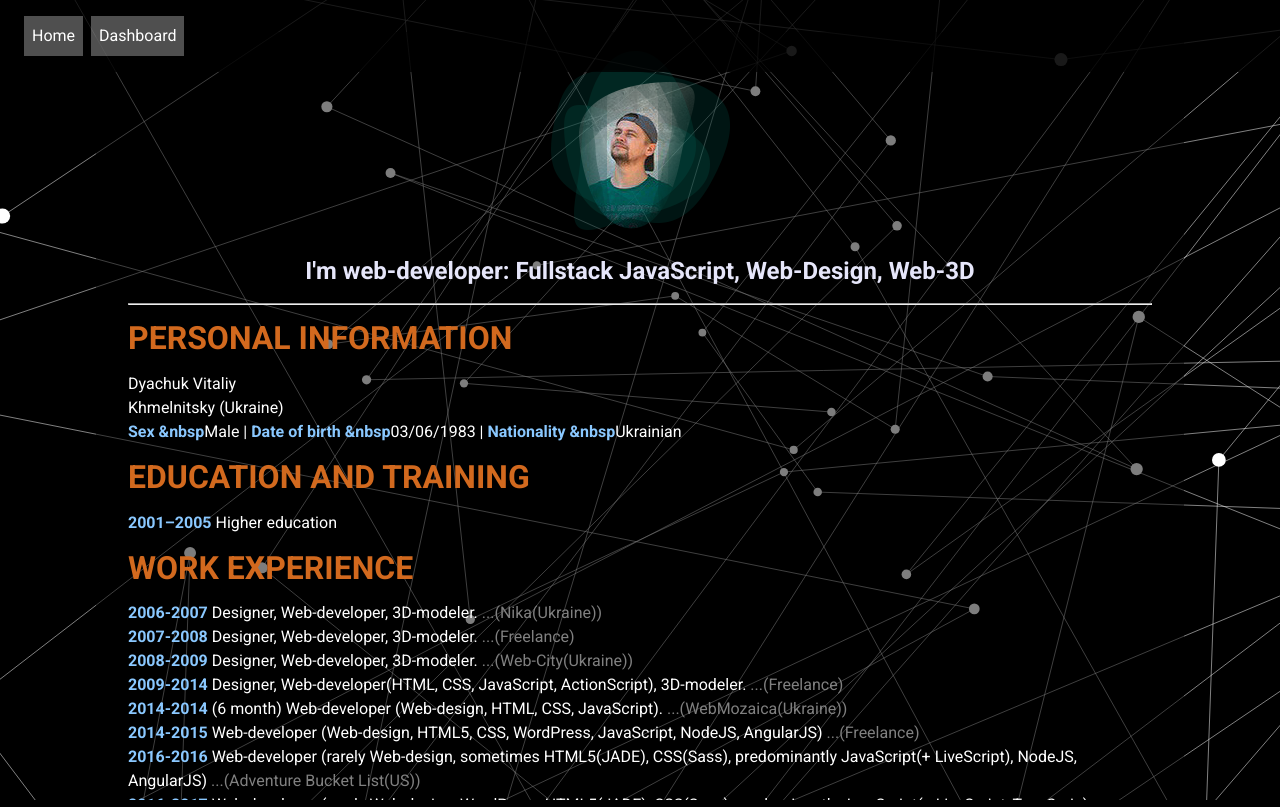
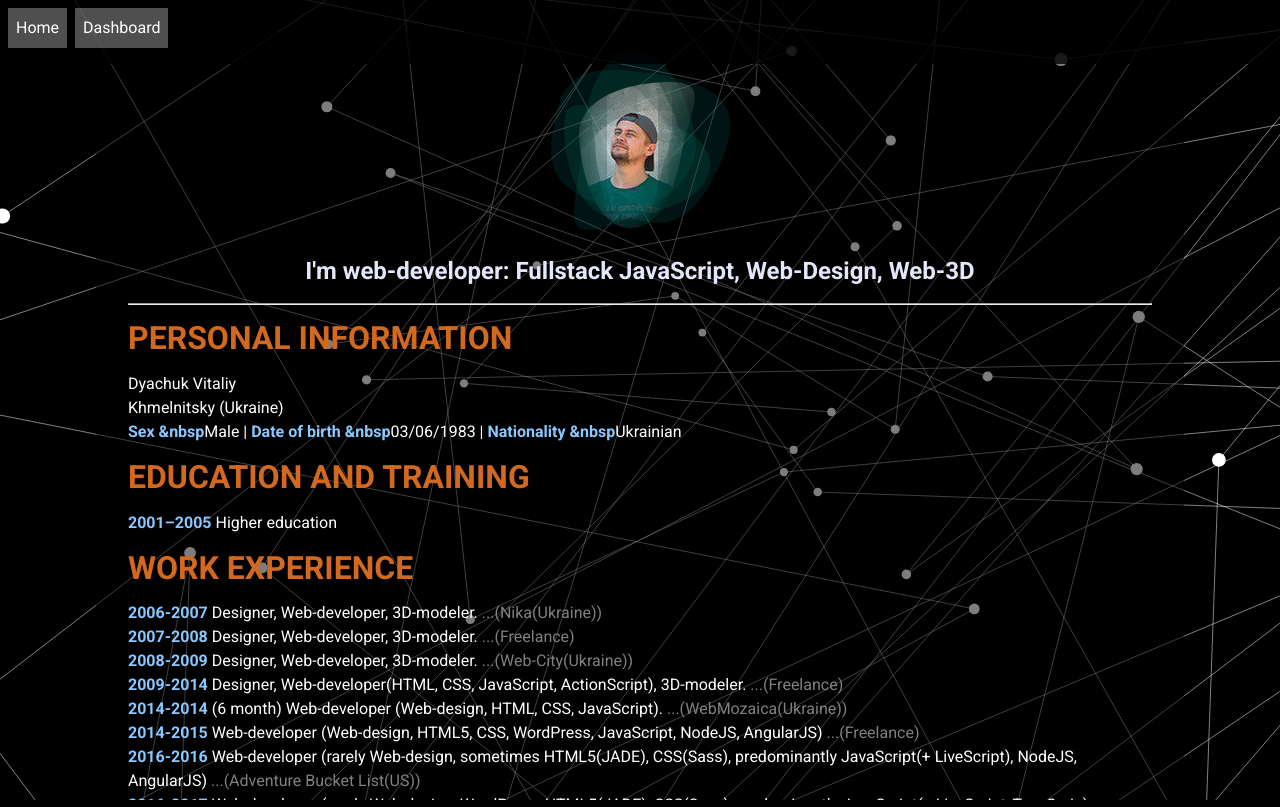
Before and after one commit to SpiritUrban/my-pro, an Angular app: page / in a window 1280 px wide. Shown: the top 807 px of the page. Built offline with nearby package versions, Linux system fonts and the light colour scheme.

Commit message:
nav style ready

```diff
--- a/src/app/app.component.less
+++ b/src/app/app.component.less
@@ -4,7 +4,7 @@
   width: 100%;
   background: rgba(0, 0, 0, 0.8);
   z-index: 1000;
-  padding: 1rem;
+  padding: 0 1rem 1rem 0;
   a {
     display: inline-block;
     padding: .5rem;
@@ -12,7 +12,7 @@
     color: white;
     text-decoration: none;
     //margin: .5rem;
-    margin: 0 0 0 .5rem;
+    margin: .5rem 0 0 .5rem;
     &:hover {
       color: black;
       background: white;
```
